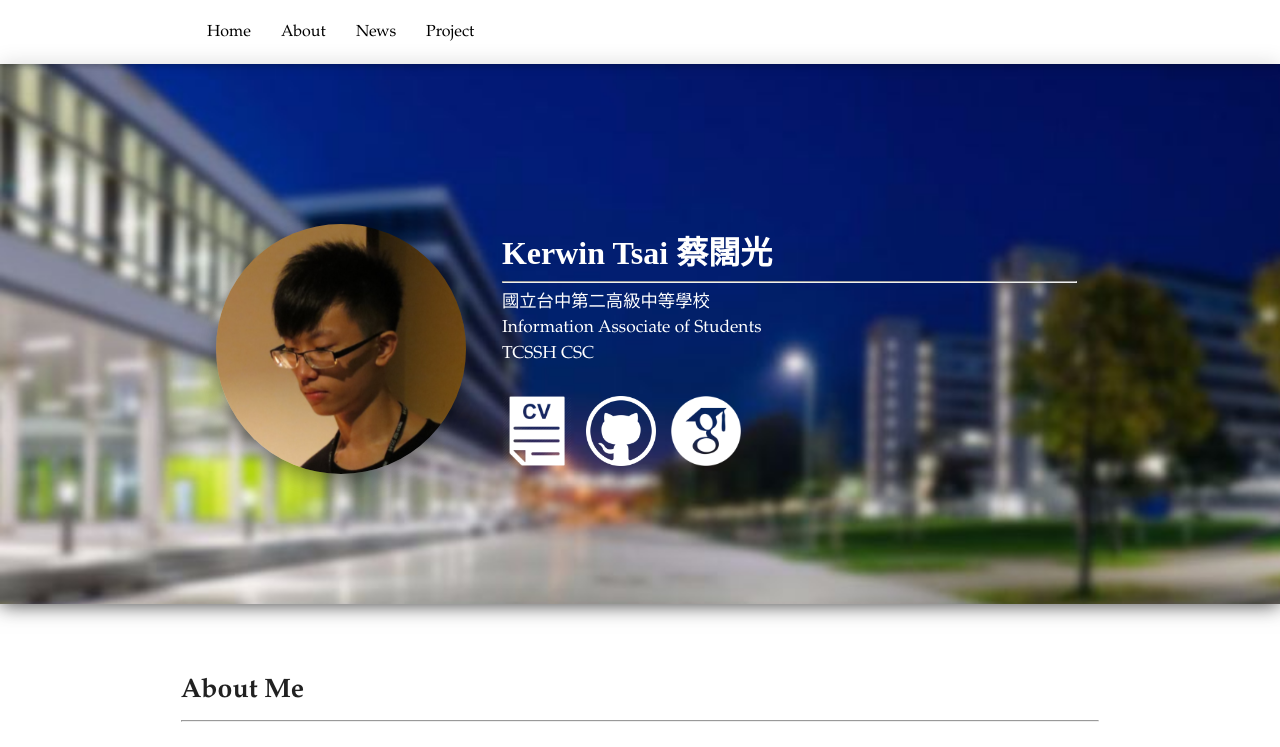
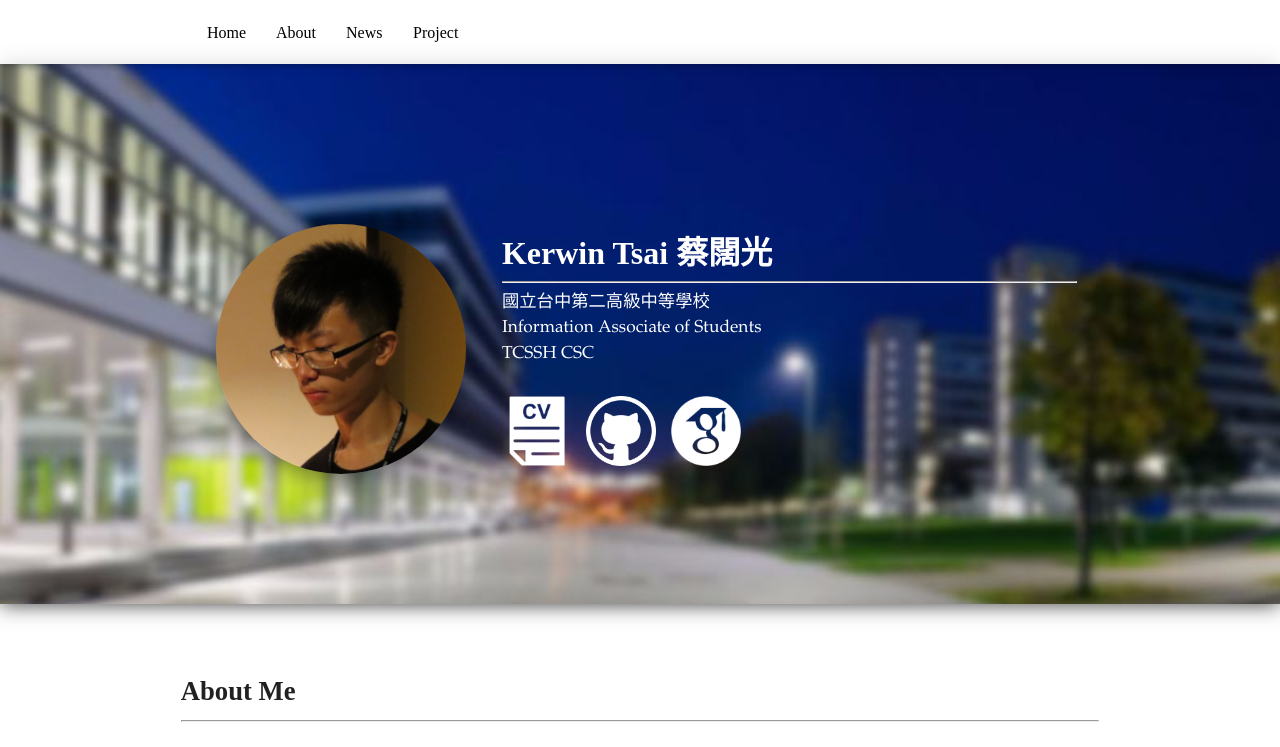
Before and after one commit to kerwenwwer/homepage, a plain HTML site: page index.html in a window 1280 px wide. Shown: the top 747 px of the page. Drawn offline with nearby package versions, Linux system fonts and the light colour scheme.

Commit message:
Update index.html

```diff
--- a/index.html
+++ b/index.html
@@ -14,7 +14,7 @@
     <link href="https://fonts.googleapis.com/icon?family=Material+Icons" rel="stylesheet" />
 </head>
 
-<body>
+<body style="font-family:'Noto Sans TC';">
 
     <div class="navbar-fixed">
 
```
